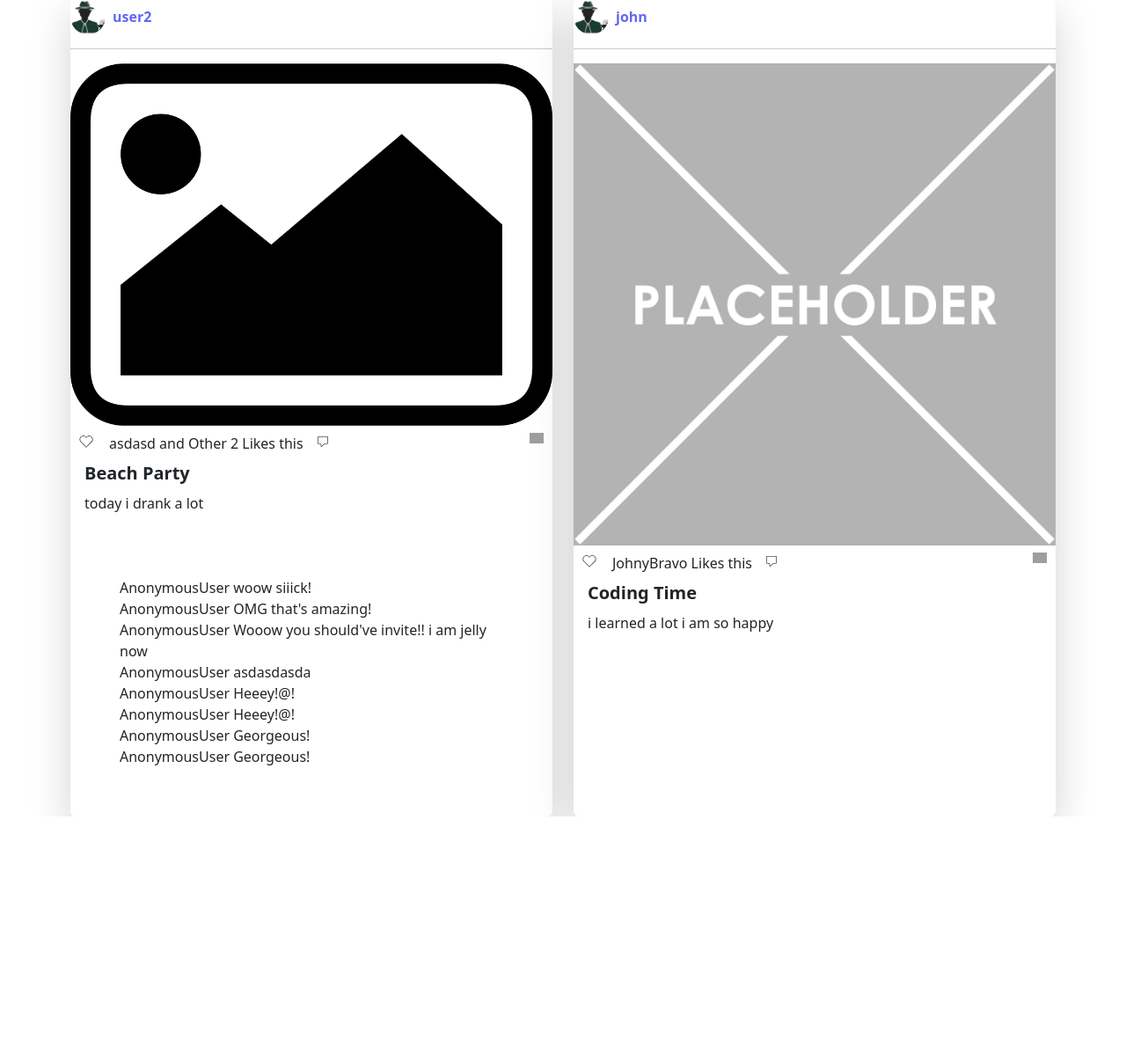
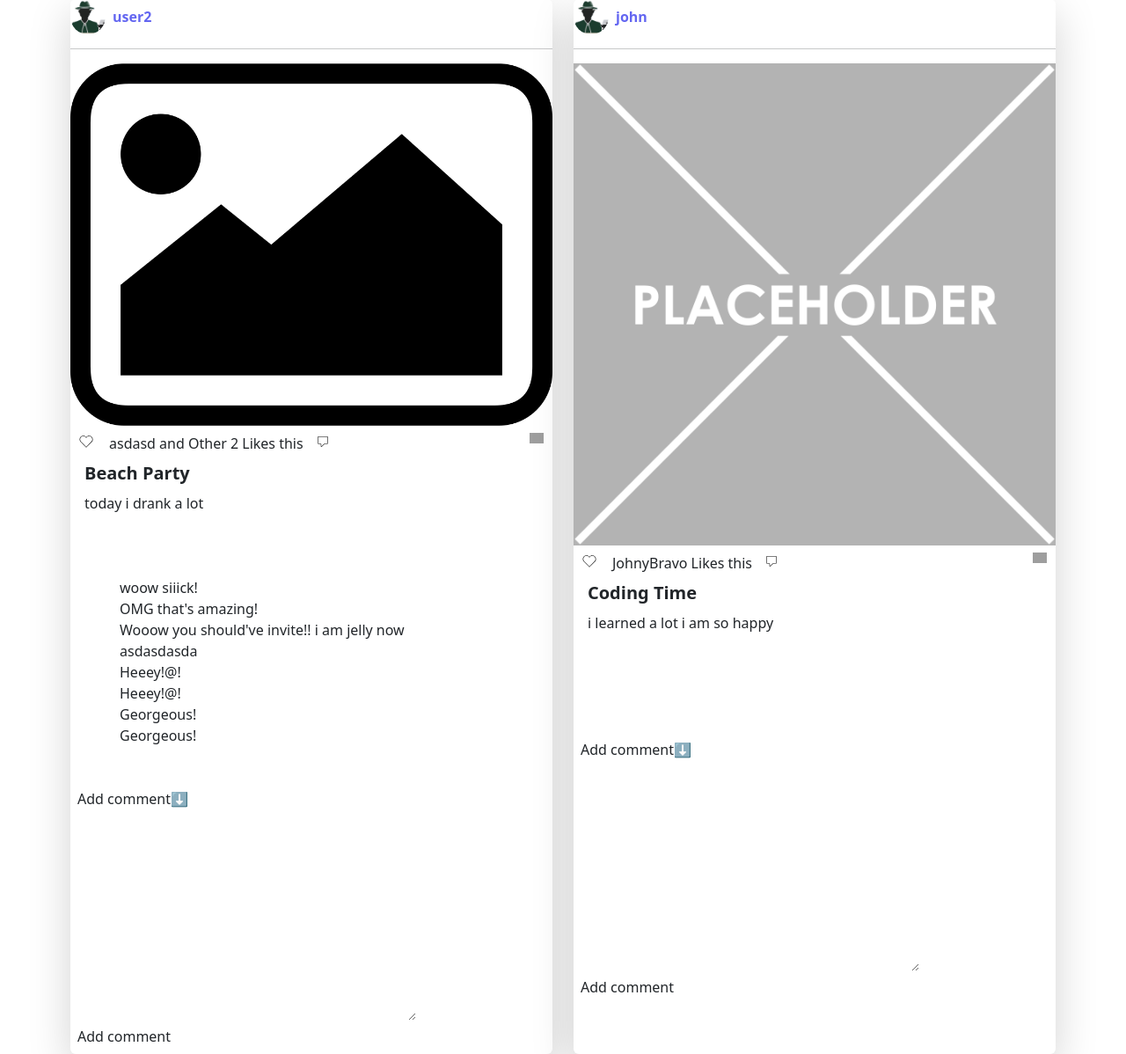
Before and after one commit to Georgiee98/social-media-web-app-django-only, a Django app: page /posts/feed/ in a window 1280 px wide. Shown: the part 258-1456 px from the top of the page at 88% size. Before the commit the page ends 1186 px from the top, so only its background shows below. Run offline with Django 4.2, Linux system fonts and the light colour scheme; data comes from the database, SQL or seed files in the repository; both versions use the stored data as it was after the commit; style sheets or scripts are compiled from the project's sources; some libraries are stand-ins or nearby versions; grey boxes are pictures that could not be loaded.

Commit message:
comment functionality

```diff
--- a/posts/templates/posts/feed.html
+++ b/posts/templates/posts/feed.html
@@ -77,16 +77,24 @@
       </div>
       <div class="px-5 py-5">
           {% for comment in post.comments.all %}
-          {{ logged_user }} {{ comment.body }}
+          {{ comment.body }}
           <br>
           {% endfor %}
       </div>
-      <form action="POST">
+      <form action="{% url 'feed' %}" method="post">
         {% csrf_token %}
         <div>
-
+          <label>Add comment⬇️</label>
+        </div>
+        <div>{{ comment_form.body }}</div>
+        <div>
+          <input type="hidden" name="post_id" id="post_id" value="{{ post.id }}">
+        </div>
+        <div>
+          <button type="submit">Add comment</button>
         </div>
       </form>
+
     </div>
   </div>
   {% endfor %}
```
Also changed, not shown: db.sqlite3.
